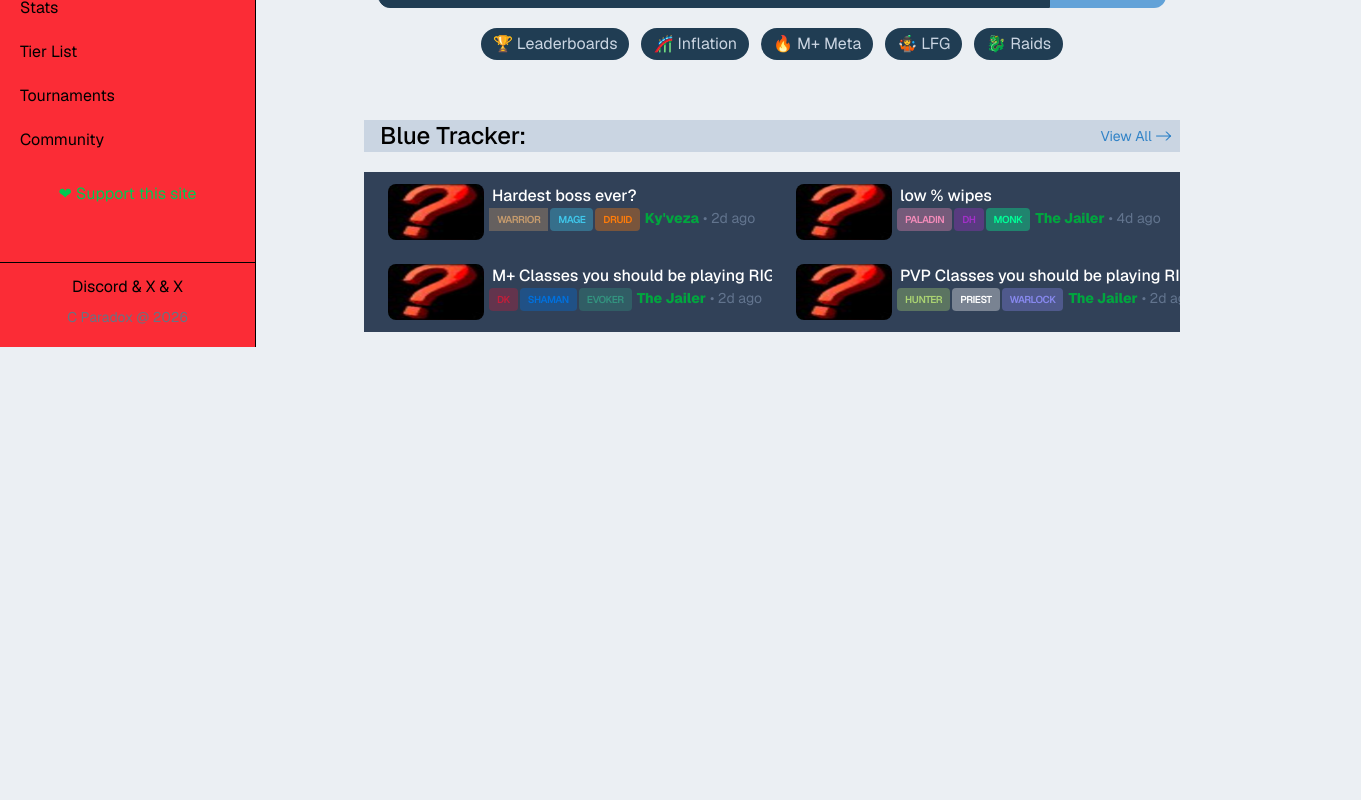
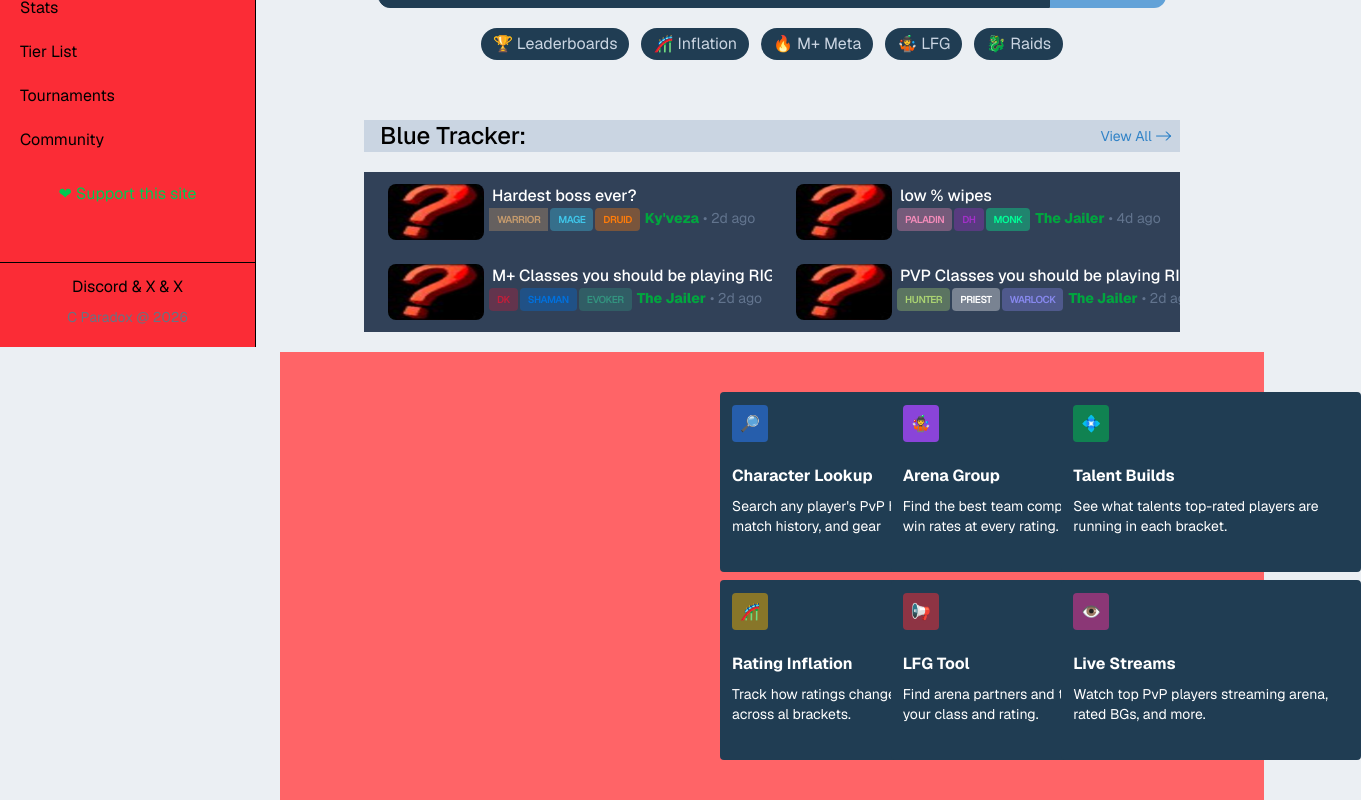
Before and after one commit to wMageblood/paradox, a React (Vite) app: page / in a window 1280 px wide. Shown: the part 453-1253 px from the top of the page, 1361 px wide, since content can reach past the window. Before the commit the page ends 800 px from the top, so only its background shows below. Built offline with nearby package versions, Linux system fonts and the light colour scheme.

Commit message:
added card component and constants

```diff
--- /dev/null
+++ b/src/components/ui/Cards.tsx
@@ -0,0 +1,11 @@
+import ExploreCard from "../../features/explore-card/components/ExploreCard"
+
+const Cards = () => {
+  return (
+      <div className="bg-red-400 mx-4">
+        <ExploreCard />
+      </div>
+  );
+};
+
+export default Cards;
--- /dev/null
+++ b/src/constants/exploreCard.ts
@@ -0,0 +1,10 @@
+const EXPLORE_CARDS = [
+  { icon: "🔎", iconBackGroundStyling: "bg-blue-500/50 w-12 h-12 p-2 rounded-sm", header: "Character Lookup", headerStyling: "", description: "Search any player's PvP history, rating, match history, and gear", descriptionStyling: "" },
+  { icon: "🤹", iconBackGroundStyling: "bg-purple-500/75 w-12 h-12 p-2 rounded-sm", header: "Arena Group", headerStyling: "", description: "Find the best team compositions and their win rates at every rating.", descriptionStyling: "" },
+  { icon: "💠", iconBackGroundStyling: "bg-green-500/50 w-12 h-12 p-2 rounded-sm", header: "Talent Builds", headerStyling: "", description: "See what talents top-rated players are running in each bracket.", descriptionStyling: "" },
+  { icon: "🎢", iconBackGroundStyling: "bg-yellow-500/50 w-12 h-12 p-2 rounded-sm", header: "Rating Inflation", headerStyling: "", description: "Track how ratings change over the season across al brackets.", descriptionStyling: "" },
+  { icon: "📢", iconBackGroundStyling: "bg-red-500/50 w-12 h-12 p-2 rounded-sm", header: "LFG Tool", headerStyling: "", description: "Find arena partners and teams looking for your class and rating.", descriptionStyling: "" },
+  { icon: "👁️", iconBackGroundStyling: "bg-pink-500/50 w-12 h-12 p-2 rounded-sm", header: "Live Streams", headerStyling: "", description: "Watch top PvP players streaming arena, rated BGs, and more.", descriptionStyling: "" }
+];
+
+export default EXPLORE_CARDS;
--- a/src/features/blue-tracker/components/BlueTracker.tsx
+++ b/src/features/blue-tracker/components/BlueTracker.tsx
@@ -1,8 +1,5 @@
 import BluePost from "../../../components/ui/BluePost";
 import BLUE_POSTS from "../../../constants/bluePost";
-
-const innerWidth = window.innerWidth;
-
 
 const BlueTracker = () => {
   return (
--- /dev/null
+++ b/src/features/explore-card/components/ExploreCard.tsx
@@ -0,0 +1,18 @@
+import EXPLORE_CARDS from "../../../constants/exploreCard";
+
+const ExploreCard = () => {
+  return (
+    <div className="grid grid-cols-3 gap-2 ml-100 p-10 w-fit">
+      {EXPLORE_CARDS.map(({icon, iconBackGroundStyling, header, description}) => (
+        <div className="min-h-20 h-45 min-w-25 w-75 bg-primary-900 rounded-sm">
+          <div className="ml-3 mt-5">
+            <a className={iconBackGroundStyling}>{icon}</a>
+          </div>
+          <p className="block mt-7 ml-3 font-bold text-white">{header}</p>
+          <p className="block px-3 mt-2 text-sm text-white">{description}</p>
+        </div>))}
+    </div>
+  );
+};
+
+export default ExploreCard;
--- a/src/features/pve/components/PvE.tsx
+++ b/src/features/pve/components/PvE.tsx
@@ -3,6 +3,8 @@ import SearchBar from "../../../components/ui/SearchBar";
 import TABS from "../../../constants/tabs.ts"
 import BlueTracker from "../../blue-tracker/components/BlueTracker.tsx";
 import Tabs from "../../../components/ui/Tabs.tsx";
+import Cards from "../../../components/ui/Cards.tsx"
+
 
 const Pve = () => {
 
@@ -16,9 +18,12 @@ const Pve = () => {
       </div>
       <div className="flex mt-5 gap-3 justify-center flex-wrap lg:flex-nowrap">
           {TABS.map(({icon, text, href}) => <Tabs icon={icon} text={text} href={href} />)}
-    </div>
+      </div>
       <div className="">
         <BlueTracker />
+      </div>
+      <div className="mt-5">
+        <Cards />
       </div>
     </div>
   );
```
Also changed, not shown: src/assets/{47F610E5-4291-41FB-BA18-153A537B8ED2}.png (added).
